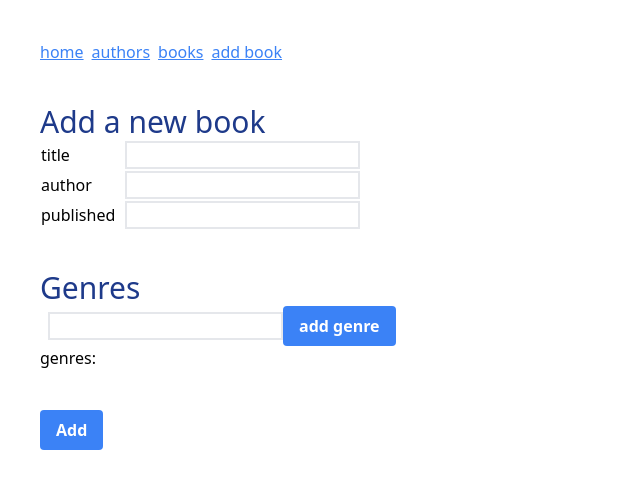
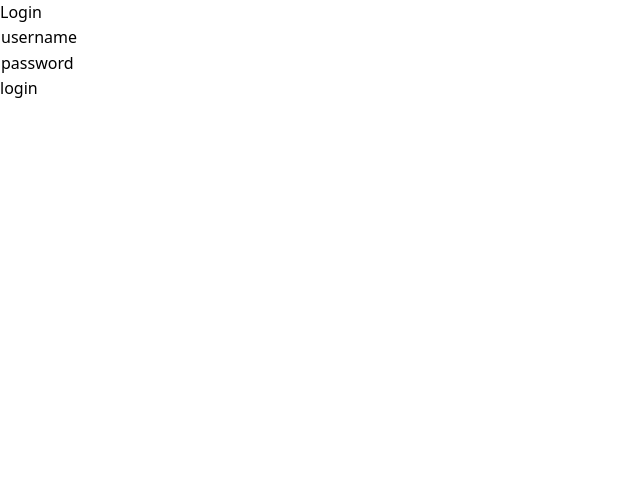
Before and after one commit to Nerdman4U/full_stack_open_8_8, a React (Create React App) app: page /add in a window 1280 px wide. Shown: the top 488 px of the page, without its empty margins (0-640 px from the left). Built offline with nearby package versions, Linux system fonts and the light colour scheme.

Commit message:
Osa 8.18 (uncomplete)

```diff
--- a/src/App.js
+++ b/src/App.js
@@ -1,8 +1,32 @@
 import Navigation from "./components/Navigation";
+import { useState, useEffect } from "react";
+import LoginForm from "./components/LoginForm";
 
 const App = () => {
+  const [token, setToken] = useState(null);
+  const [message, setMessage] = useState(null);
+  const [messageType, setMessageType] = useState(null);
+
+  useEffect(() => {
+    const tokenFromStorage = localStorage.getItem("library-user-token");
+    if (tokenFromStorage) {
+      setToken(tokenFromStorage);
+    }
+  }, []);
+
+  if (!token) {
+    return (
+      <LoginForm
+        setToken={setToken}
+        setMessage={setMessage}
+        setMessageType={setMessageType}
+      />
+    );
+  }
+
   return (
     <div className="m-10">
+      {message && <p className={messageType}>{message}</p>}
       <Navigation />
     </div>
   );
--- a/src/components/AddBook.js
+++ b/src/components/AddBook.js
@@ -5,7 +5,9 @@
   query {
     allBooks {
       title
-      author
+      author {
+        name
+      }
       published
     }
   }
@@ -25,7 +27,6 @@
       genres: $genres
     ) {
       title
-      author
       published
       genres
     }
--- a/src/components/Authors.js
+++ b/src/components/Authors.js
@@ -1,4 +1,4 @@
-import { useState, useEffect } from "react";
+import { useState } from "react";
 import { gql, useQuery, useMutation } from "@apollo/client";
 import Select from "react-select";
 
@@ -22,7 +22,6 @@
 `;
 
 const Authors = () => {
-  const [name, setName] = useState("");
   const [born, setBorn] = useState("");
   const [selected, setSelected] = useState(null);
 
--- /dev/null
+++ b/src/components/LoginForm.js
@@ -0,0 +1,75 @@
+import { gql } from "@apollo/client";
+import { useMutation } from "@apollo/client";
+import { useState, useEffect } from "react";
+
+const LOGIN = gql`
+  mutation login($username: String!, $password: String!) {
+    login(username: $username, password: $password) {
+      value
+    }
+  }
+`;
+
+const LoginForm = (props) => {
+  const setToken = props.setToken;
+  const setMessage = props.setMessage;
+  const setMessageType = props.setMessageType;
+
+  const [username, setUsername] = useState("");
+  const [password, setPassword] = useState("");
+
+  const [login, result] = useMutation(LOGIN, {
+    onError: (error) => {
+      console.log(error);
+      setMessageType("error");
+      setMessage(error.graphQLErrors[0].message);
+    },
+  });
+
+  useEffect(() => {
+    if (!result.data) return;
+    const token = result.data.login.value;
+    setToken(token);
+    localStorage.setItem("library-user-token", token);
+  }, [result.data, setToken]);
+
+  const submit = async (event) => {
+    event.preventDefault();
+    login({ variables: { username, password } });
+  };
+
+  return (
+    <div>
+      <h2>Login</h2>
+      <form onSubmit={submit}>
+        <table>
+          <tbody>
+            <tr>
+              <td>username</td>
+              <td>
+                <input
+                  type="text"
+                  value={username}
+                  onChange={({ target }) => setUsername(target.value)}
+                />
+              </td>
+            </tr>
+            <tr>
+              <td>password</td>
+              <td>
+                <input
+                  type="password"
+                  value={password}
+                  onChange={({ target }) => setPassword(target.value)}
+                />
+              </td>
+            </tr>
+          </tbody>
+        </table>
+        <button type="submit">login</button>
+      </form>
+    </div>
+  );
+};
+
+export default LoginForm;
--- a/src/index.js
+++ b/src/index.js
@@ -2,11 +2,31 @@
 import ReactDOM from "react-dom/client";
 import App from "./App";
 import { BrowserRouter as Router } from "react-router-dom";
-import { ApolloClient, ApolloProvider, InMemoryCache } from "@apollo/client";
+import {
+  ApolloClient,
+  ApolloProvider,
+  InMemoryCache,
+  createHttpLink,
+} from "@apollo/client";
+import { setContext } from "@apollo/client/link/context";
+
+const authLink = setContext((_, { headers }) => {
+  const token = localStorage.getItem("library-user-token");
+  return {
+    headers: {
+      ...headers,
+      authorization: token ? `${token}` : null,
+    },
+  };
+});
+
+const httpLink = createHttpLink({
+  uri: "http://localhost:4000",
+});
 
 const client = new ApolloClient({
-  uri: "http://localhost:4000",
   cache: new InMemoryCache(),
+  link: authLink.concat(httpLink),
 });
 
 ReactDOM.createRoot(document.getElementById("root")).render(
```
